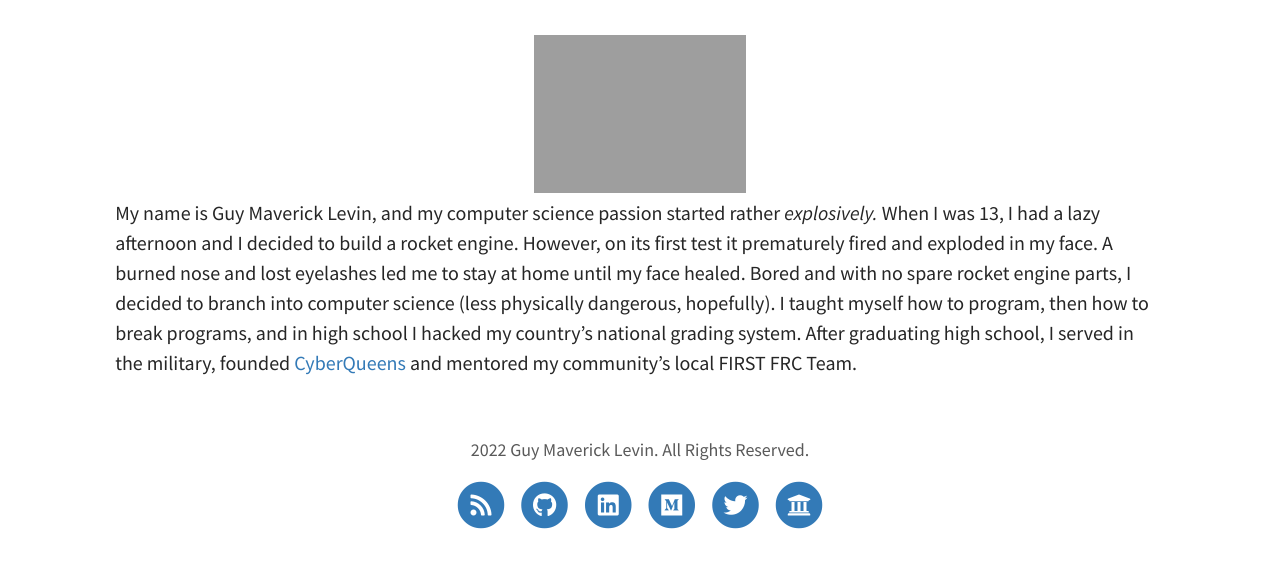
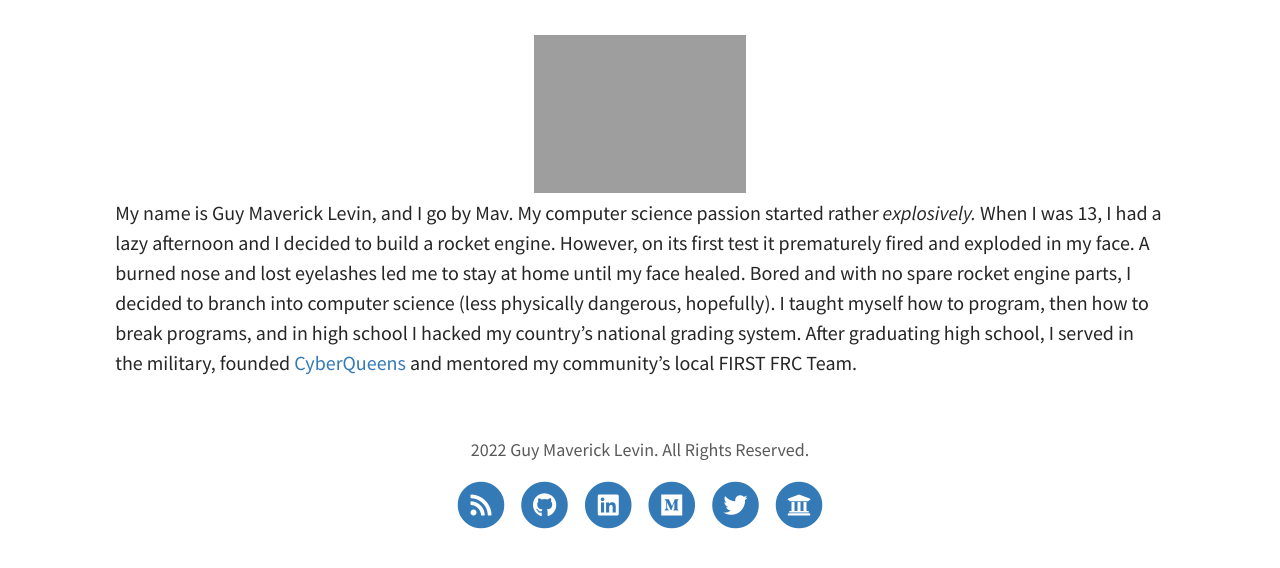
Before and after one commit to mavlevin/mavlevin.github.io, a Jekyll site: the page built from pages/2about.md, in a window 1280 px wide, cut to the strip 308-876 px from the top of the page. Built offline with Jekyll 4.4.1, drawn with Linux system fonts in a browser that asks for light colours.

Commit message:
Update 2about.md

```diff
--- a/pages/2about.md
+++ b/pages/2about.md
@@ -9,4 +9,4 @@ feature-img: "assets/img/guy_levin_zebra_snowboard.png"
 <img style="width: 50%; max-width: 400px;" src="/assets/img/Guy Maverick Levin Blockchain Hacker (circle crop).png" />
 </div>
 
-My name is Guy Maverick Levin, and my computer science passion started rather <i>explosively.</i> When I was 13, I had a lazy afternoon and I decided to build a rocket engine. However, on its first test it prematurely fired and exploded in my face. A burned nose and lost eyelashes led me to stay at home until my face healed. Bored and with no spare rocket engine parts, I decided to branch into computer science (less physically dangerous, hopefully). I taught myself how to program, then how to break programs, and in high school I hacked my country's national grading system. After graduating high school, I served in the military, founded [CyberQueens](https://cyberqueens.org/) and mentored my community's local FIRST FRC Team.
+My name is Guy Maverick Levin, and I go by Mav. My computer science passion started rather <i>explosively.</i> When I was 13, I had a lazy afternoon and I decided to build a rocket engine. However, on its first test it prematurely fired and exploded in my face. A burned nose and lost eyelashes led me to stay at home until my face healed. Bored and with no spare rocket engine parts, I decided to branch into computer science (less physically dangerous, hopefully). I taught myself how to program, then how to break programs, and in high school I hacked my country's national grading system. After graduating high school, I served in the military, founded [CyberQueens](https://cyberqueens.org/) and mentored my community's local FIRST FRC Team.
```
